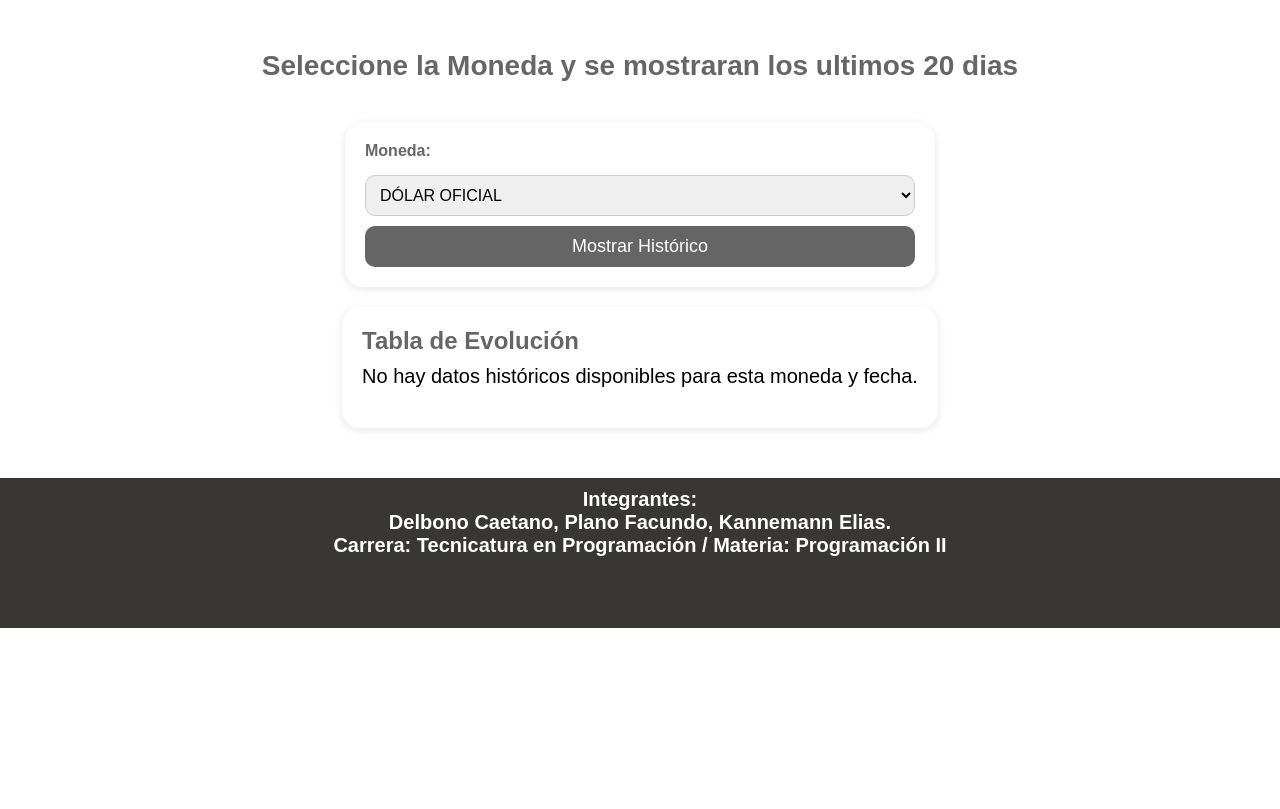
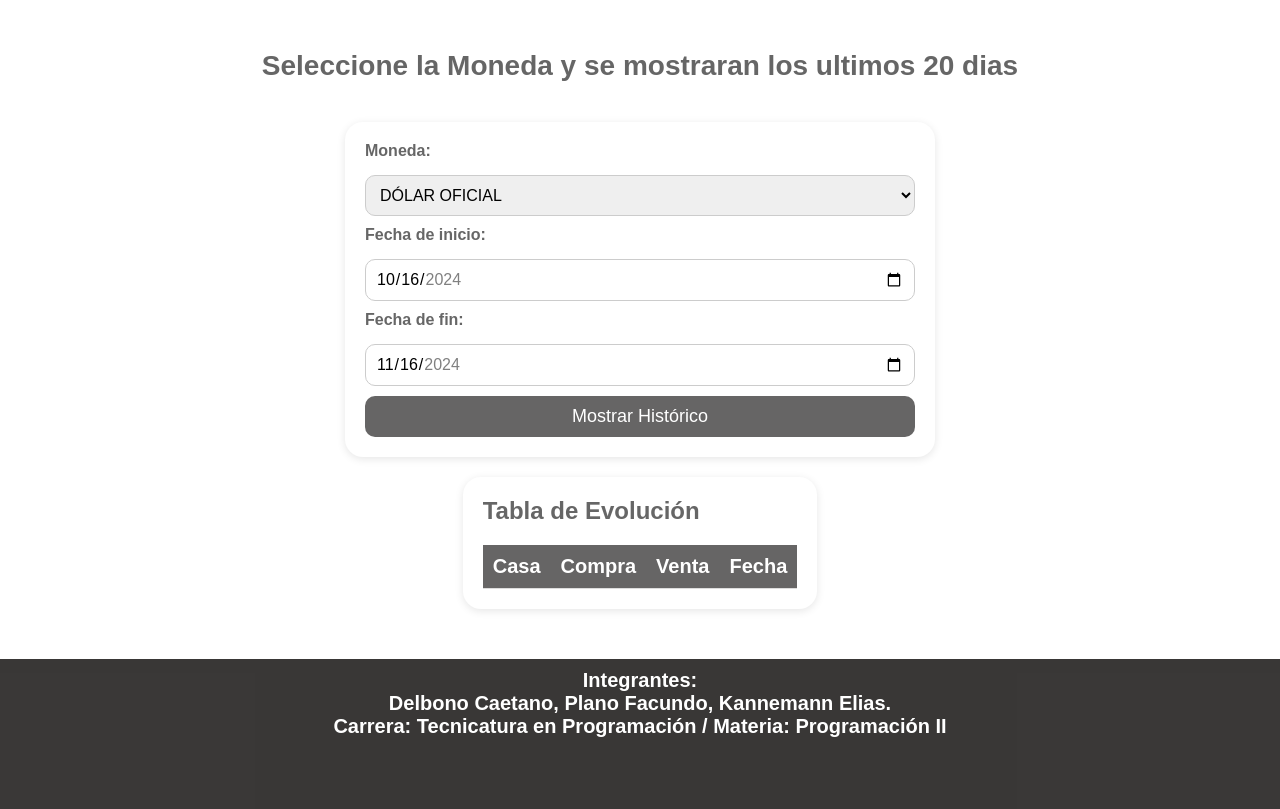
Before and after one commit to CaetanoDelbono/utn-tp-final-tup5, a Flask app: page /historico in a window 1280 px wide. Shown: the part 90-899 px from the top of the page. Before the commit the page ends 718 px from the top, so only its background shows below. Run offline with Flask 3, Linux system fonts and the light colour scheme; data that the repository does not hold is empty.

Commit message:
Renderizado de tabla
se agrego tabla de histórico con fecha inicio y fin (con restricción de un mes atrás)

```diff
--- a/app.py
+++ b/app.py
@@ -15,6 +15,10 @@ def index():
 @app.route('/web/email', methods=['GET'])
 def show_form():
     return render_template('email.html')
+
+@app.route('/historico')
+def historico():
+    return render_template('historico.html')
 
 #Traemos cotizaciones generales
 @app.route('/api/cotizaciones')
@@ -67,25 +71,47 @@ def dolares():
             return jsonify({"error": "Error de conexión"}), 500
 
 
-@app.route('/historico', methods=['GET'])
-def obtener_historico():
-    moneda = request.args.get('moneda')
-    # fecha = request.args.get('fecha')  # No lo necesitas si no lo estás usando.
+@app.route('/historico/<moneda>', methods=['GET'])
+def obtener_historico_api(moneda):
+    #datos del form
+    fecha_inicio = request.args.get('fecha_inicio')
+    fecha_fin = request.args.get('fecha_fin')
+
+    if not fecha_inicio or not fecha_fin:
+        return jsonify({'error': 'Faltan parámetros de fecha en la solicitud'}), 400
+
+    #convertimos las fechas de texto a objetos datetime
+    try:
+        fecha_inicio = datetime.strptime(fecha_inicio, "%Y-%m-%d")
+        fecha_fin = datetime.strptime(fecha_fin, "%Y-%m-%d")
+    except ValueError:
+        return jsonify({'error': 'El formato de fecha debe ser YYYY-MM-DD'}), 400
+
+    #solicitamos los datos a la API
     url = f'https://api.argentinadatos.com/v1/cotizaciones/dolares/{moneda}'
-
     try:
         response = requests.get(url)
+        response.raise_for_status()
+        datos_historicos = response.json()
+    except requests.exceptions.RequestException as e:
+        return jsonify({'error': f"Error al conectar con la API: {str(e)}"}), 500
 
-        if response.status_code == 200:
-            datos_historicos = response.json()
-            limite = 20
-            datos_historicos_limitados = datos_historicos[-limite:]
-            return render_template('historico.html', data=datos_historicos_limitados, moneda=moneda)
-        else:
+    #Filtrar y preparar los datos
+    cotizaciones_filtradas = [
+        {
+            'casa': item['casa'],
+            'compra': item['compra'],
+            'venta': item['venta'],
+            'fecha': item['fecha']
+        }
+        for item in datos_historicos
+        if fecha_inicio <= datetime.strptime(item['fecha'], "%Y-%m-%d") <= fecha_fin
+    ]
 
-            return render_template('historico.html', data=None, moneda=moneda, error="No se pudieron obtener los datos históricos")
-    except requests.exceptions.RequestException as e:
-        return render_template('historico.html', data=None, moneda=moneda, error=f"Error al conectar con la API: {str(e)}")
+    if not cotizaciones_filtradas:
+        return jsonify({'error': 'No se encontraron cotizaciones en el rango de fechas especificado'}), 404
+
+    return jsonify(cotizaciones_filtradas)
 
 
 def generar_cuerpo_mail():
@@ -102,13 +128,14 @@ def generar_cuerpo_mail():
 
             cotizaciones = cotizaciones[1:]
 
-
             #Generamos el contenido del correo
             email_body = "COTIZACIONES GENERALES\n\n"
             for moneda in cotizaciones:
                 fecha_iso = moneda['fechaActualizacion']
+                # Convertir a la fecha y hora local del servidor
                 fecha_obj = datetime.fromisoformat(fecha_iso.replace("Z", ""))
-                fecha_formateada = fecha_obj.strftime("%d/%m/%Y %H:%M:%S ")
+                fecha_local = datetime.now()
+                fecha_formateada = fecha_local.strftime("%d/%m/%Y %H:%M:%S")  # Formateamos la fecha
                 email_body += (
                     f"Nombre: {moneda['nombre']}\n"
                     f"Moneda: {moneda['moneda']}\n"
@@ -122,7 +149,8 @@ def generar_cuerpo_mail():
             for moneda in dolares:
                 fecha_iso = moneda['fechaActualizacion']
                 fecha_obj = datetime.fromisoformat(fecha_iso.replace("Z", ""))
-                fecha_formateada = fecha_obj.strftime("%d/%m/%Y %H:%M:%S")
+                fecha_local = datetime.now()
+                fecha_formateada = fecha_local.strftime("%d/%m/%Y %H:%M:%S")
                 email_body += (
                     f"Nombre: {moneda['nombre']}\n"
                     f"Moneda: {moneda['moneda']}\n"
@@ -141,7 +169,7 @@ def generar_cuerpo_mail():
 
 @app.route('/procesar', methods=['POST'])
 def procesar():
-    # Obtener los datos del formulario
+    #datos del formulario
     nombre = request.form.get('nombre')
     correo = request.form.get('correo')
     mensaje = request.form.get('mensaje')
--- a/static/JS/email.js
+++ b/static/JS/email.js
@@ -40,6 +40,7 @@ document.addEventListener("DOMContentLoaded", function() {
                     } else {
                         manejarModal("Operación realizada con éxito.");
                     }
+                    formulario.reset();
                 })
                 .catch(error => {
                     console.error('Error:', error);
--- /dev/null
+++ b/static/JS/historico.js
@@ -0,0 +1,78 @@
+document.getElementById('seleccion-historico').addEventListener('submit', async function(event) {
+    event.preventDefault();  // Evitar el envío del formulario y recarga de página
+
+    // Obtener la moneda seleccionada y las fechas
+    const moneda = document.getElementById('moneda').value;
+    const fechaInicio = document.getElementById('fecha_inicio').value;
+    const fechaFin = document.getElementById('fecha_fin').value;
+
+    try {
+        const response = await fetch(`/historico/${moneda}?fecha_inicio=${fechaInicio}&fecha_fin=${fechaFin}`);
+
+        if (!response.ok) {
+            throw new Error('Error en la respuesta del servidor');
+        }
+
+        const data = await response.json();
+
+        if (data.error) {
+            document.getElementById('resultado-historico').innerHTML = `<p style="color: red;">${data.error}</p>`;
+        } else {
+            renderizarTabla(data);
+        }
+    } catch (error) {
+        console.error("Error al obtener los datos:", error);
+        document.getElementById('resultado-historico').innerHTML = `<p style="color: red;">Hubo un problema al obtener los datos. Por favor, intente nuevamente.</p>`;
+    }
+});
+
+function renderizarTabla(data) {
+    const tbody = document.getElementById('tabla-cotizaciones');
+    tbody.innerHTML = ''; //limpiamos la tabla
+
+    if (data.length > 0) {
+        data.forEach(item => {
+            const tr = document.createElement('tr');
+            tr.innerHTML = `
+                <td>${item.casa}</td>
+                <td>${item.compra}</td>
+                <td>${item.venta}</td>
+                <td>${item.fecha}</td>
+            `;
+            tbody.appendChild(tr);
+        });
+    } else {
+        tbody.innerHTML = '<tr><td colspan="4">No hay datos disponibles para este rango de fechas.</td></tr>';
+    }
+}
+
+document.addEventListener('DOMContentLoaded', function() {
+    const today = new Date();
+    const lastMonth = new Date();
+    lastMonth.setMonth(today.getMonth() - 1);
+
+    //Función para formatear la fecha en el formato adecuado (YYYY-MM-DD)
+    const formatDate = (date) => {
+        const year = date.getFullYear();
+        const month = String(date.getMonth() + 1).padStart(2, '0');
+        const day = String(date.getDate()).padStart(2, '0');
+        return `${year}-${month}-${day}`;
+    };
+
+    const minDate = formatDate(lastMonth);
+    const maxDate = formatDate(today);
+
+    //Asignamos el rango de fechas
+    document.getElementById('fecha_inicio').setAttribute('min', minDate);
+    document.getElementById('fecha_inicio').setAttribute('max', maxDate);
+    document.getElementById('fecha_fin').setAttribute('min', minDate);
+    document.getElementById('fecha_fin').setAttribute('max', maxDate);
+    //Asignamos las fechas
+    document.getElementById('fecha_inicio').value = minDate;
+    document.getElementById('fecha_fin').value = maxDate;
+
+    //Limitamos el calendario
+    document.querySelectorAll('input[type="date"]').forEach(input => {
+        input.addEventListener('focus', (e) => e.target.showPicker()); // Mostrar el calendario al hacer focus
+    });
+});
--- a/templates/historico.html
+++ b/templates/historico.html
@@ -27,8 +27,9 @@
 <main>
   <section id="historico" class="historico-container">
     <h2 class="historico-titulo">Seleccione la Moneda y se mostraran los ultimos 20 dias</h2>
-
-    <form id="seleccion-historico" class="historico-form" action="/historico" method="GET">
+    <!--  <label for="fecha">Fecha:</label>
+      <input type="date" id="fecha" name="fecha" class="historico-fecha" /> -->
+      <form id="seleccion-historico" class="historico-form">
         <label for="moneda">Moneda:</label>
         <select id="moneda" name="moneda" class="historico-select">
             <option value="oficial">DÓLAR OFICIAL</option>
@@ -39,9 +40,12 @@
             <option value="cripto">DÓLAR CRIPTO</option>
             <option value="tarjeta">DÓLAR TARJETA</option>
         </select>
-    <!--  <label for="fecha">Fecha:</label>
-      <input type="date" id="fecha" name="fecha" class="historico-fecha" /> -->
 
+        <label for="fecha_inicio">Fecha de inicio:</label>
+        <input type="date" id="fecha_inicio" name="fecha_inicio" class="historico-fecha" required min="" max="" />
+
+        <label for="fecha_fin">Fecha de fin:</label>
+        <input type="date" id="fecha_fin" name="fecha_fin" class="historico-fecha" required min="" max="" />
 
         <button type="submit" class="historico-boton">Mostrar Histórico</button>
     </form>
@@ -49,9 +53,6 @@
     <div id="resultado-historico" class="historico-resultado">
       <h3 class="historico-subtitulo">Tabla de Evolución</h3>
       <table class="historico-tabla">
-        {% if error %}
-        <p style="color: red;">{{ error }}</p>
-        {% elif data %}
         <thead>
             <tr>
                 <th>Casa</th>
@@ -61,21 +62,8 @@
             </tr>
         </thead>
         <tbody id="tabla-cotizaciones">
-          {% for item in data %}
-          <tr>
-            <td>{{ item.casa }}</td>
-            <td>{{ item.compra }}</td>
-            <td>{{ item.venta }}</td>
-            <td>{{ item.fecha }}</td>
-          </tr>
-          {% endfor %}
+            <!--La tabla se llenará con datos dinámicamente-->
         </tbody>
-
-        {% else %}
-        <p>No hay datos históricos disponibles para esta moneda y fecha.</p>
-        {% endif %}
-    </div>
-
     </table>
     </div>
 
@@ -88,5 +76,6 @@
   <h4>Carrera: Tecnicatura en Programación / Materia: Programación II</h4>
   </footer>
   <script src="/static/JS/pag.js"></script>
+  <script src="/static/JS/historico.js"></script>
 </body>
 </html>
```
Lines whose indentation alone changed are shown as unchanged.
